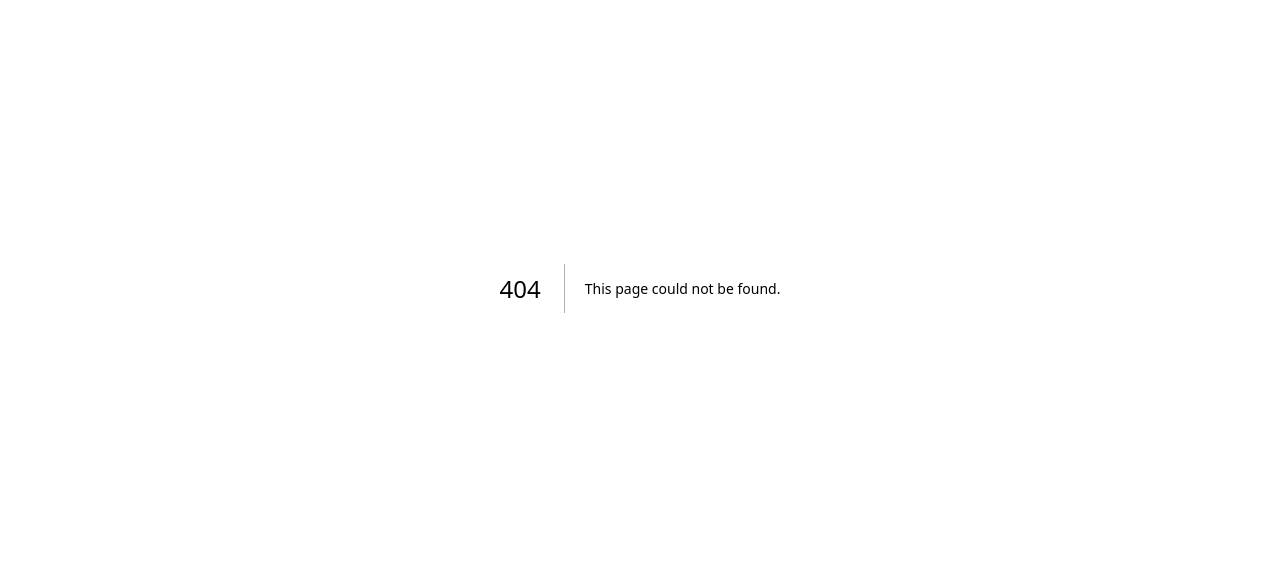
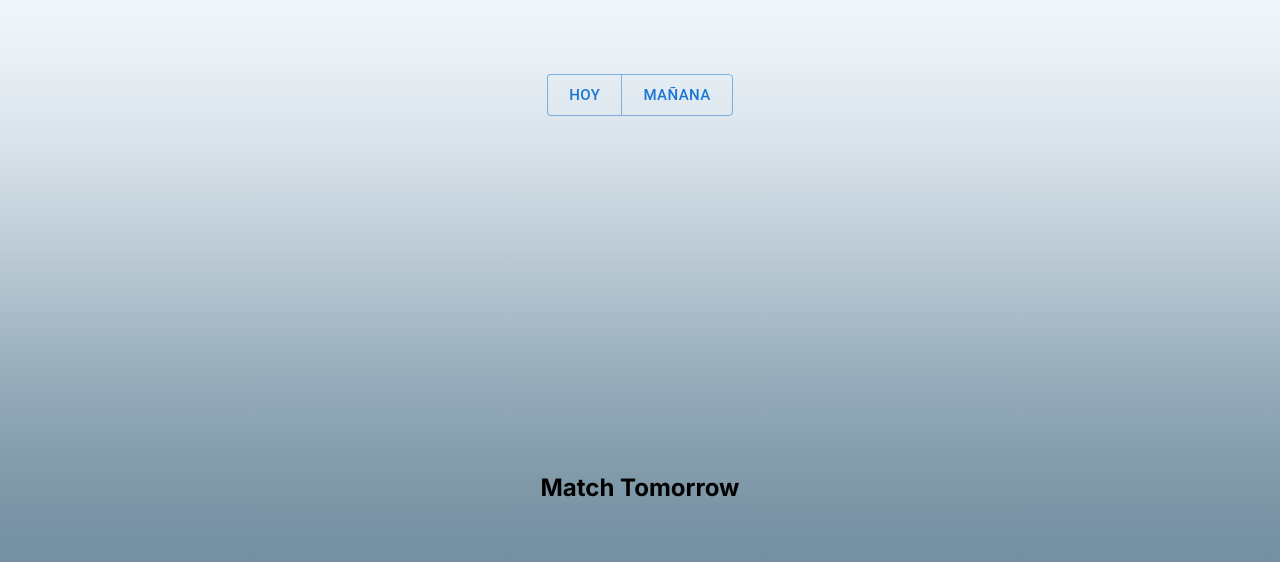
Before and after one commit to Jcruzcorti/quienJuegaHoy, a Next.js app: page /manana in a window 1280 px wide. Before the commit this address had no page. Shown: the part 112-674 px from the top of the page. Built offline with nearby package versions, Linux system fonts and the light colour scheme.

Commit message:
We have defined that today's games will be on the home page, and tomorrow's games will be available on tomorrow's route

```diff
--- a/app/leagues/page.js
+++ b/app/manana/page.js
@@ -2,13 +2,13 @@ import React from 'react'
 import styles from '../page.module.css'
 import ButtonTest from '@/components/buttons/ButtonTest';
 
-function Leagues() {
+function MatchTomorrow() {
   return (
-    <main className={styles.main}>
+    <main className={styles.mainNavigation}>
       <ButtonTest/>
-       <h1>Leagues</h1>
+      <h2>Match Tomorrow</h2>
     </main>
   )
 }
 
-export default Leagues;
+export default MatchTomorrow;
--- a/app/page.js
+++ b/app/page.js
@@ -7,7 +7,7 @@ export default function Home() {
   return (
     <main className={styles.main}>
       <ButtonTest/>
-      {/* <AppBarNav/> */}
+      <h2>BIENVENIDOS A QUIEN JUEGA HOY</h2>
     </main>
   )
 }
--- a/app/page.module.css
+++ b/app/page.module.css
@@ -1,9 +1,9 @@
 .main {
   display: flex;
   flex-direction: column;
-  justify-content: space-between;
+  justify-content: space-around;
   align-items: center;
-  padding: 4rem;
+  padding: 0.5rem;
   min-height: 100vh;
 
 }
@@ -11,9 +11,9 @@
 .mainNavigation{
   display: flex;
   flex-direction: column;
-  justify-content: space-between;
+  justify-content: space-around;
   align-items: center;
-  padding: 4rem;
+  padding: 0.5rem;
   min-height: 100vh;
 }
 
--- a/components/buttons/ButtonTest.jsx
+++ b/components/buttons/ButtonTest.jsx
@@ -2,6 +2,7 @@ import * as React from 'react';
 import Button from '@mui/material/Button';
 import ButtonGroup from '@mui/material/ButtonGroup';
 import Box from '@mui/material/Box';
+import Link from 'next/link';
 
 
 
@@ -18,9 +19,8 @@ export default function ButtonTest() {
       }}
     >
       <ButtonGroup variant="outlined" aria-label="outlined button group" size="large" color="primary">
-        <Button href="/matchToday">HOY</Button>
-        <Button href="/matchTomorrow">MAÑANA</Button>
-        <Button href="/leagues">LIGAS</Button>
+        <Link href='/'><Button>HOY</Button></Link>
+        <Link href='/manana'><Button>MAÑANA</Button></Link>
       </ButtonGroup>
     </Box>
   );
```
Also changed, not shown: app/matchToday/page.js (deleted, +0 -14 lines), app/matchTomorrow/page.js (deleted, +0 -14 lines).
